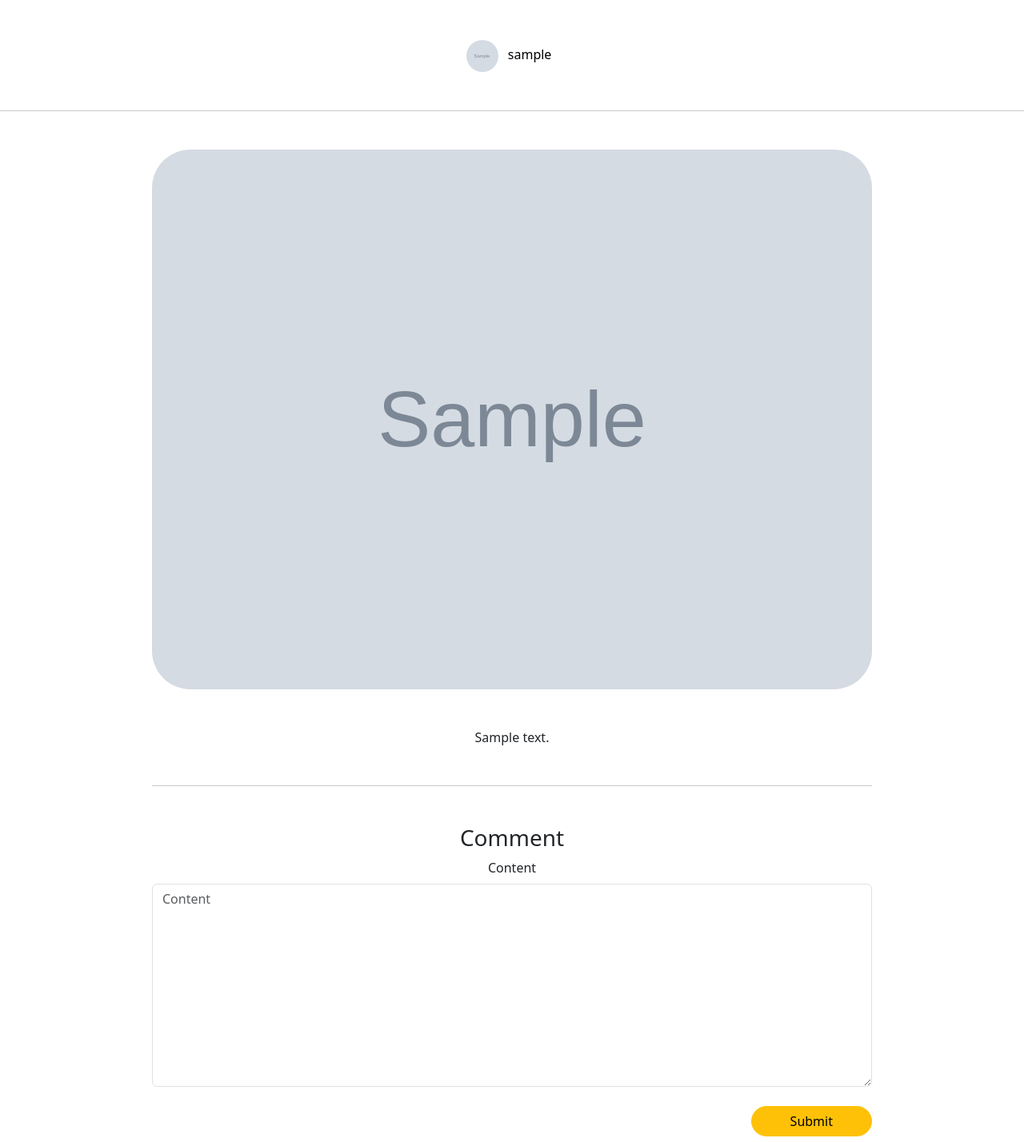
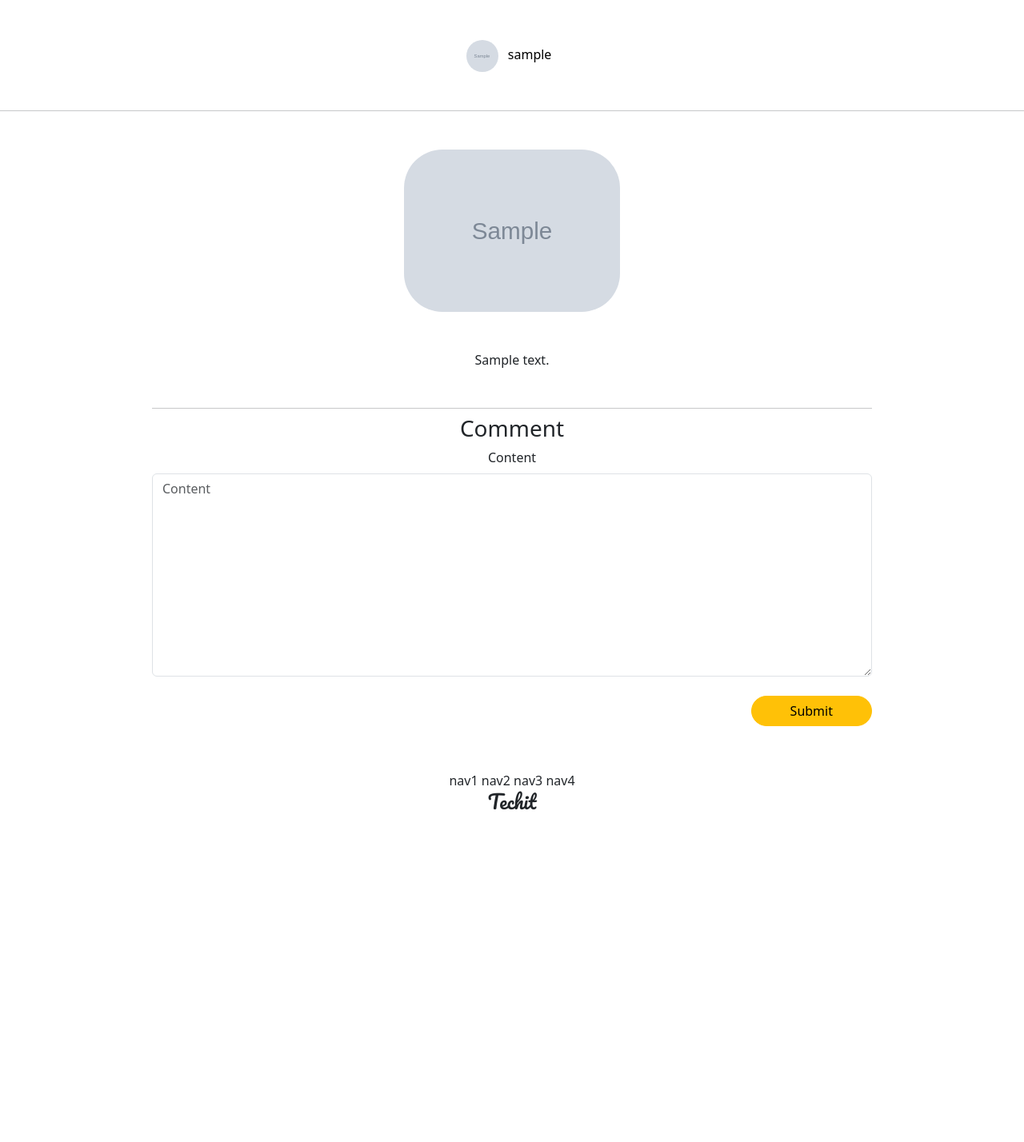
Before and after one commit to YunHarry/techit, a Django app: page /article/detail/1/ in a window 1280 px wide. Shown: the part 394-1822 px from the top of the page at 80% size. After the commit the page ends 1407 px from the top, so only its background shows below. Run offline with Django 4.2, Linux system fonts and the light colour scheme; tables that the repository leaves empty hold one stand-in row (values such as "Sample post"); grey boxes marked "Sample" are stand-in pictures; some libraries are stand-ins or nearby versions.

Commit message:
DetailView Design updated

```diff
--- a/articleapp/templates/articleapp/detail.html
+++ b/articleapp/templates/articleapp/detail.html
@@ -48,7 +48,7 @@
     <div style="max-width: 900px; margin: auto">
 
         <div>
-            <img style="width: 100%; border-radius: 3rem;"
+            <img style="width: 30%; border-radius: 3rem;"
                  src="{{ target_article.image.url }}" alt="">
         </div>
 
@@ -69,7 +69,7 @@
         </div>
         {% endif %}
 
-        <hr class="my-5">
+        <hr class="my-2">
         <h3>
             Comment
         </h3>
--- a/commentapp/templates/commentapp/create.html
+++ b/commentapp/templates/commentapp/create.html
@@ -3,7 +3,10 @@
 
     </div>
     <div style="max-width: 900px; margin: auto">
-        <form action="{% url 'commentapp:create' %}" method="post" enctype="multipart/form-data">
+        <form action="{% url 'commentapp:create' %}"
+              method="post"
+              enctype="multipart/form-data">
+
             {% csrf_token %}
             {% bootstrap_form form %}
             <div class="text-end">
```
